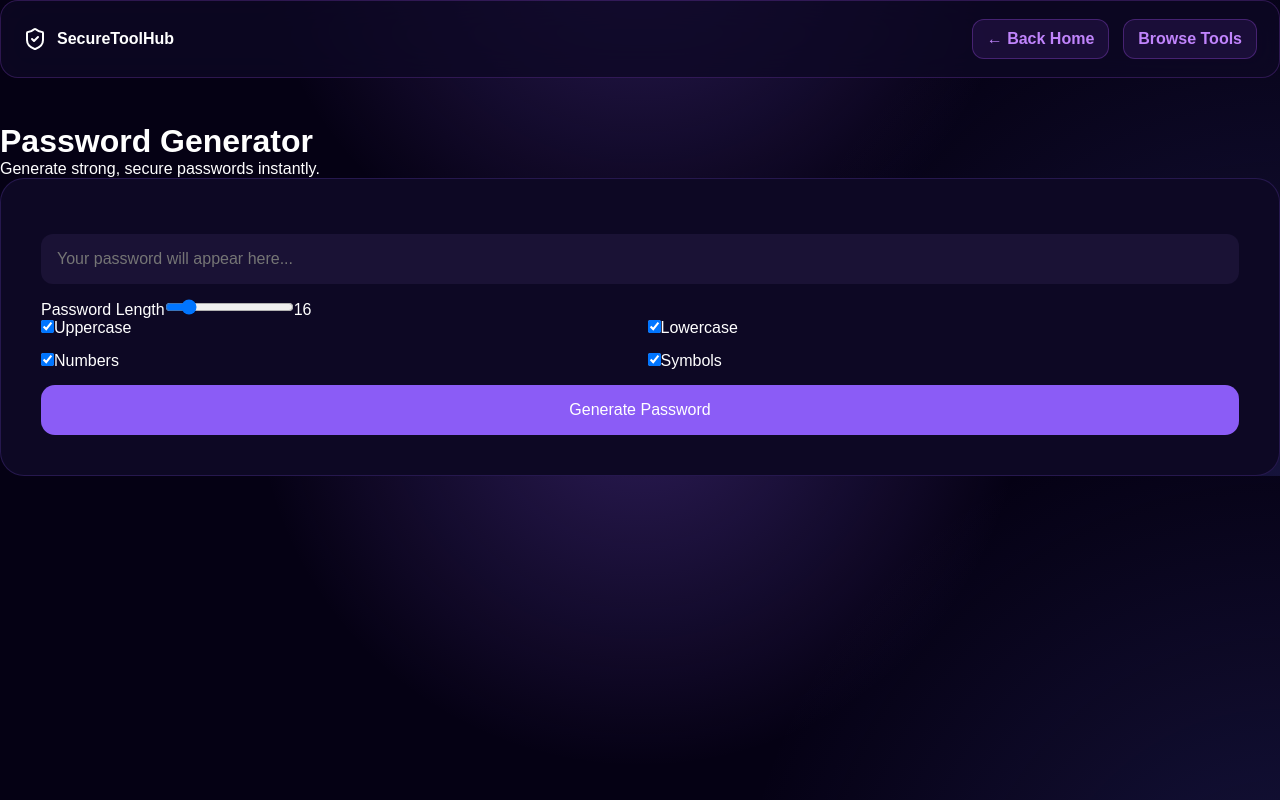
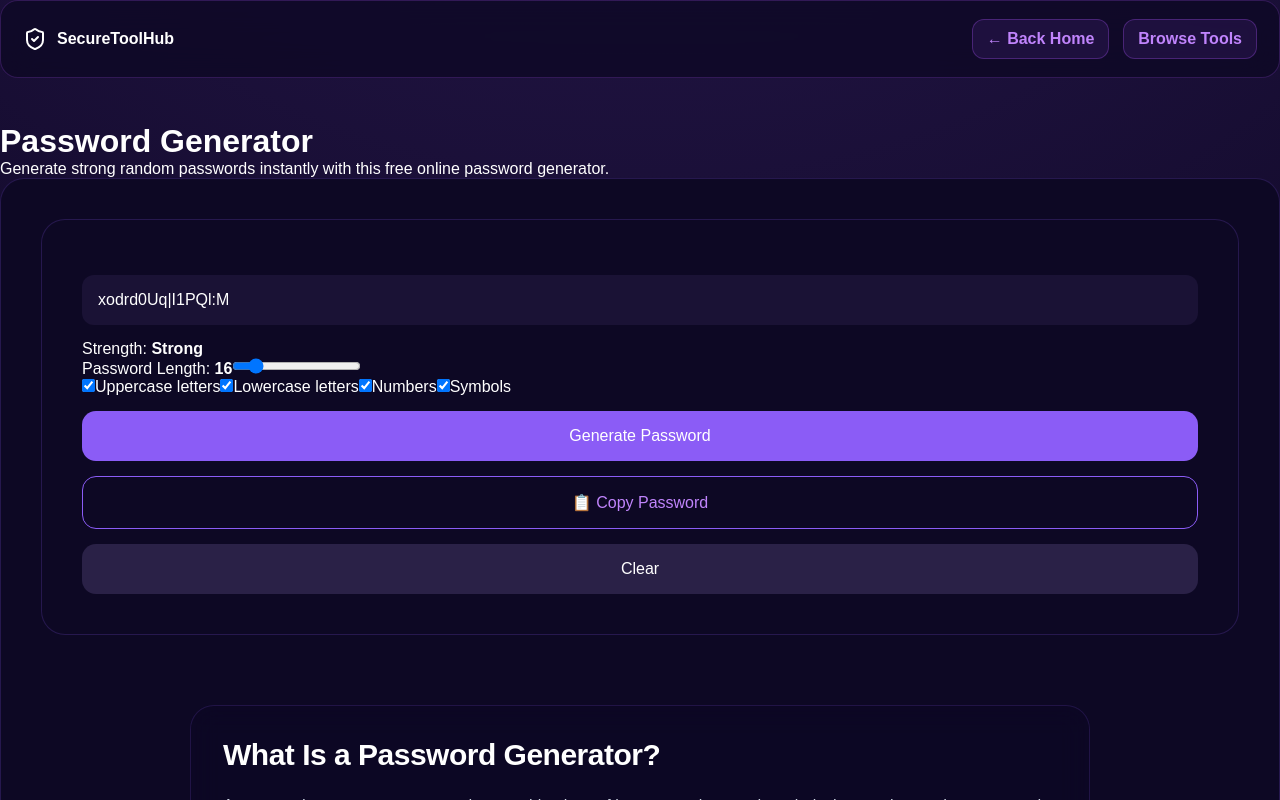
Before and after one commit to Tshepiso25/Securetoolhub, a React (Vite) app: page /password-generator in a window 1280 px wide. Both pictures are taken after a click on the button "Generate Password". Shown: the top 800 px of the page. Built offline with nearby package versions, Linux system fonts and the light colour scheme.

Commit message:
Improve password generator SEO and functionality

```diff
--- a/src/pages/PasswordGenerator.jsx
+++ b/src/pages/PasswordGenerator.jsx
@@ -1,59 +1,317 @@
 import { useState } from "react"
+import { Link } from "react-router-dom"
 import ToolLayout from "../components/ToolLayout"
 
 function PasswordGenerator() {
+  const [password, setPassword] = useState("")
   const [length, setLength] = useState(16)
+  const [includeUppercase, setIncludeUppercase] = useState(true)
+  const [includeLowercase, setIncludeLowercase] = useState(true)
+  const [includeNumbers, setIncludeNumbers] = useState(true)
+  const [includeSymbols, setIncludeSymbols] = useState(true)
+  const [copied, setCopied] = useState(false)
+  const [error, setError] = useState("")
+
+  const generatePassword = () => {
+    let characters = ""
+
+    if (includeUppercase) characters += "ABCDEFGHIJKLMNOPQRSTUVWXYZ"
+    if (includeLowercase) characters += "abcdefghijklmnopqrstuvwxyz"
+    if (includeNumbers) characters += "0123456789"
+    if (includeSymbols) characters += "!@#$%^&*()_+-=[]{}|;:,.<>?"
+
+    if (!characters) {
+      setPassword("")
+      setError("Please select at least one character type.")
+      return
+    }
+
+    const array = new Uint32Array(length)
+    crypto.getRandomValues(array)
+
+    let result = ""
+
+    for (let i = 0; i < length; i++) {
+      result += characters[array[i] % characters.length]
+    }
+
+    setPassword(result)
+    setError("")
+    setCopied(false)
+  }
+
+  const copyPassword = async () => {
+    if (!password) return
+
+    try {
+      await navigator.clipboard.writeText(password)
+      setCopied(true)
+
+      setTimeout(() => {
+        setCopied(false)
+      }, 1800)
+    } catch {
+      setError("Unable to copy the password. Please copy it manually.")
+    }
+  }
+
+  const clearFields = () => {
+    setPassword("")
+    setCopied(false)
+    setError("")
+  }
+
+  const getStrength = () => {
+    if (!password) return ""
+
+    let score = 0
+
+    if (password.length >= 12) score++
+    if (password.length >= 16) score++
+    if (/[A-Z]/.test(password)) score++
+    if (/[a-z]/.test(password)) score++
+    if (/[0-9]/.test(password)) score++
+    if (/[^A-Za-z0-9]/.test(password)) score++
+
+    if (score >= 5) return "Strong"
+    if (score >= 3) return "Medium"
+    return "Weak"
+  }
 
   return (
     <ToolLayout
       title="Password Generator"
-      description="Generate strong, secure passwords instantly."
+      description="Generate strong random passwords instantly with this free online password generator."
     >
+      {copied && <div className="toast">✅ Password copied</div>}
+
+      <div className="generator-card">
+
         <input
+          className="tool-input"
           type="text"
+          value={password}
           placeholder="Your password will appear here..."
           readOnly
         />
 
-      <div className="slider">
-        <label>Password Length</label>
+        {password && (
+          <p className="password-strength">
+            Strength: <strong>{getStrength()}</strong>
+          </p>
+        )}
+
+        <label className="tool-label">
+          Password Length: <strong>{length}</strong>
+        </label>
 
         <input
+          className="tool-range"
           type="range"
           min="8"
           max="64"
           value={length}
-          onChange={(e) => setLength(e.target.value)}
+          onChange={(e) => setLength(Number(e.target.value))}
         />
 
-        <span>{length}</span>
-      </div>
+        <div className="checkbox-group">
 
-      <div className="options">
           <label>
-          <input type="checkbox" defaultChecked />
-          Uppercase
+            <input
+              type="checkbox"
+              checked={includeUppercase}
+              onChange={(e) => setIncludeUppercase(e.target.checked)}
+            />
+            Uppercase letters
           </label>
 
           <label>
-          <input type="checkbox" defaultChecked />
-          Lowercase
+            <input
+              type="checkbox"
+              checked={includeLowercase}
+              onChange={(e) => setIncludeLowercase(e.target.checked)}
+            />
+            Lowercase letters
           </label>
 
           <label>
-          <input type="checkbox" defaultChecked />
+            <input
+              type="checkbox"
+              checked={includeNumbers}
+              onChange={(e) => setIncludeNumbers(e.target.checked)}
+            />
             Numbers
           </label>
 
           <label>
-          <input type="checkbox" defaultChecked />
+            <input
+              type="checkbox"
+              checked={includeSymbols}
+              onChange={(e) => setIncludeSymbols(e.target.checked)}
+            />
             Symbols
           </label>
+
         </div>
 
-      <button className="generate-btn">
+        <button className="generate-btn" onClick={generatePassword}>
           Generate Password
         </button>
+
+        <button className="copy-btn" onClick={copyPassword}>
+          {copied ? "✅ Copied!" : "📋 Copy Password"}
+        </button>
+
+        <button className="clear-btn" onClick={clearFields}>
+          Clear
+        </button>
+
+      </div>
+
+      {error && <p className="tool-error">{error}</p>}
+
+      <section className="tool-content">
+
+        <div className="tool-info-card">
+          <h2>What Is a Password Generator?</h2>
+
+          <p>
+            A password generator creates random combinations of letters,
+            numbers and symbols that can be used as passwords for online
+            accounts, applications and other services.
+          </p>
+
+          <p>
+            Strong randomly generated passwords can make it significantly
+            harder for attackers to guess or brute-force an account password.
+          </p>
+        </div>
+
+        <div className="tool-info-card">
+          <h2>How to Generate a Strong Password</h2>
+
+          <ol>
+            <li>Choose your preferred password length.</li>
+            <li>Select the character types you want to include.</li>
+            <li>Click <strong>Generate Password</strong>.</li>
+            <li>Copy the generated password and store it securely.</li>
+          </ol>
+        </div>
+
+        <div className="tool-info-card">
+          <h2>What Makes a Password Strong?</h2>
+
+          <p>
+            Password strength generally improves when passwords are longer and
+            use a varied combination of character types.
+          </p>
+
+          <ul>
+            <li>Use a longer password whenever possible.</li>
+            <li>Use uppercase and lowercase letters.</li>
+            <li>Include numbers.</li>
+            <li>Include symbols when supported.</li>
+            <li>Avoid predictable words and patterns.</li>
+            <li>Avoid reusing passwords across different accounts.</li>
+          </ul>
+        </div>
+
+        <div className="tool-info-card">
+          <h2>Password Length and Security</h2>
+
+          <p>
+            Password length is an important factor in resistance to guessing
+            and brute-force attacks. Longer passwords generally provide a
+            larger search space than shorter passwords.
+          </p>
+
+          <p>
+            SecureToolHub allows passwords between 8 and 64 characters so you
+            can generate passwords suitable for a wide range of services.
+          </p>
+        </div>
+
+        <div className="tool-info-card">
+          <h2>Why Use SecureToolHub's Password Generator?</h2>
+
+          <ul>
+            <li>Free to use</li>
+            <li>No account or sign-up required</li>
+            <li>Generate passwords up to 64 characters</li>
+            <li>Choose letters, numbers and symbols</li>
+            <li>Uses your browser's cryptographic random generator</li>
+            <li>Copy passwords instantly</li>
+            <li>Password generation happens directly in your browser</li>
+          </ul>
+        </div>
+
+        <div className="tool-info-card">
+          <h2>Frequently Asked Questions</h2>
+
+          <h3>Are the passwords randomly generated?</h3>
+
+          <p>
+            Yes. The generator uses the browser's cryptographic random-value
+            functionality to select characters for the generated password.
+          </p>
+
+          <h3>What is the maximum password length?</h3>
+
+          <p>
+            SecureToolHub's password generator supports passwords up to 64
+            characters long.
+          </p>
+
+          <h3>Should I reuse generated passwords?</h3>
+
+          <p>
+            No. Use a different strong password for each important account to
+            reduce the impact of a compromised password.
+          </p>
+
+          <h3>Does SecureToolHub store my generated passwords?</h3>
+
+          <p>
+            Password generation takes place directly in your browser. The
+            generated password is not intentionally sent to SecureToolHub for
+            generation or storage.
+          </p>
+
+          <h3>Is a password generator the same as a password manager?</h3>
+
+          <p>
+            No. A password generator creates passwords, while a password
+            manager is designed to securely store and manage credentials.
+          </p>
+        </div>
+
+        <div className="tool-info-card">
+          <h2>Related Developer & Security Tools</h2>
+
+          <ul>
+            <li>
+              <Link to="/hash-generator">Hash Generator</Link> — generate
+              SHA-256 and SHA-512 hashes in your browser.
+            </li>
+
+            <li>
+              <Link to="/uuid-generator">UUID Generator</Link> — generate
+              random Version 4 UUIDs.
+            </li>
+
+            <li>
+              <Link to="/jwt-decoder">JWT Decoder</Link> — inspect JWT headers
+              and payloads.
+            </li>
+
+            <li>
+              <Link to="/base64-encoder">Base64 Encoder</Link> — encode and
+              decode Base64 data.
+            </li>
+          </ul>
+        </div>
+
+      </section>
     </ToolLayout>
   )
 }
```
Lines whose indentation alone changed are shown as unchanged.
